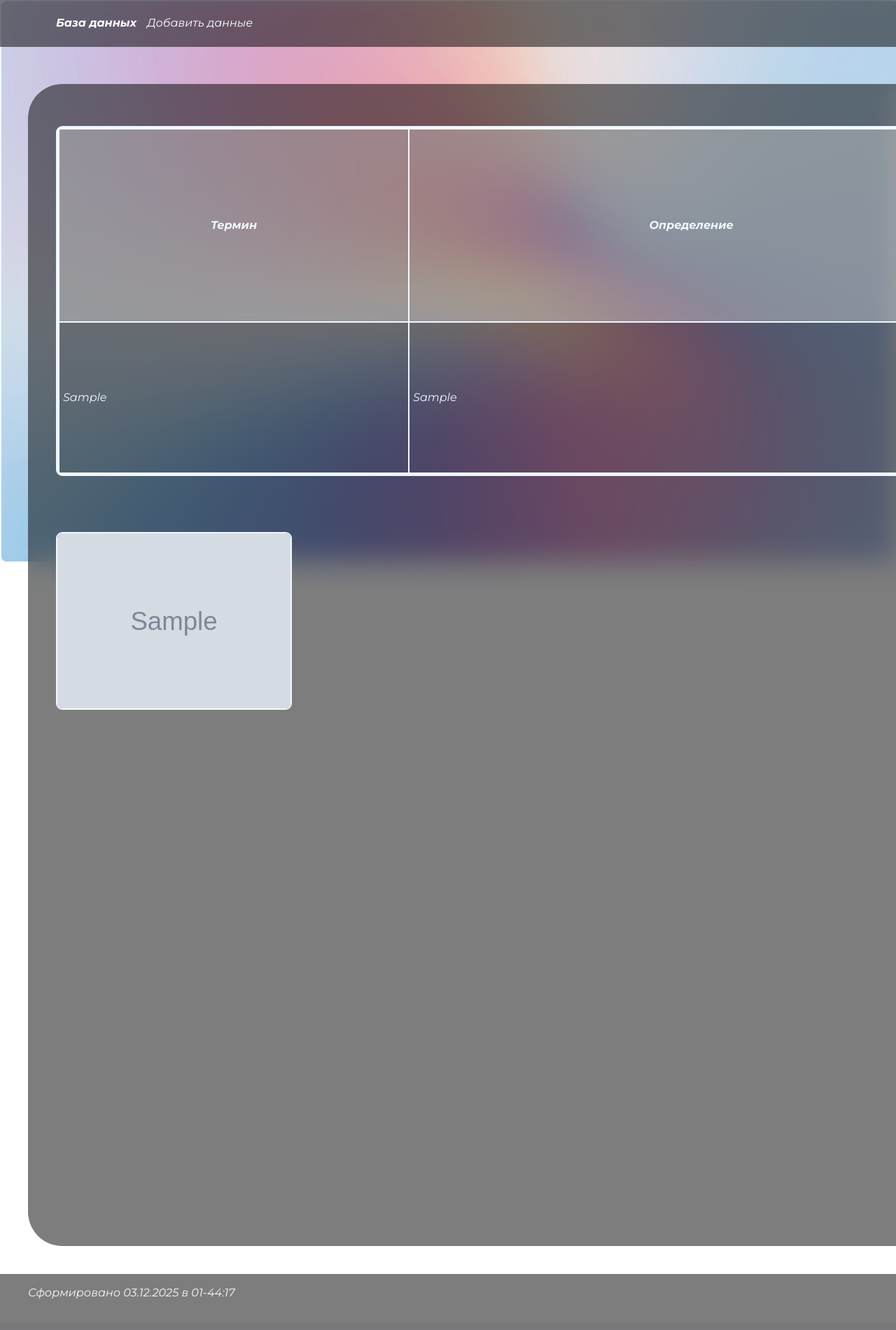
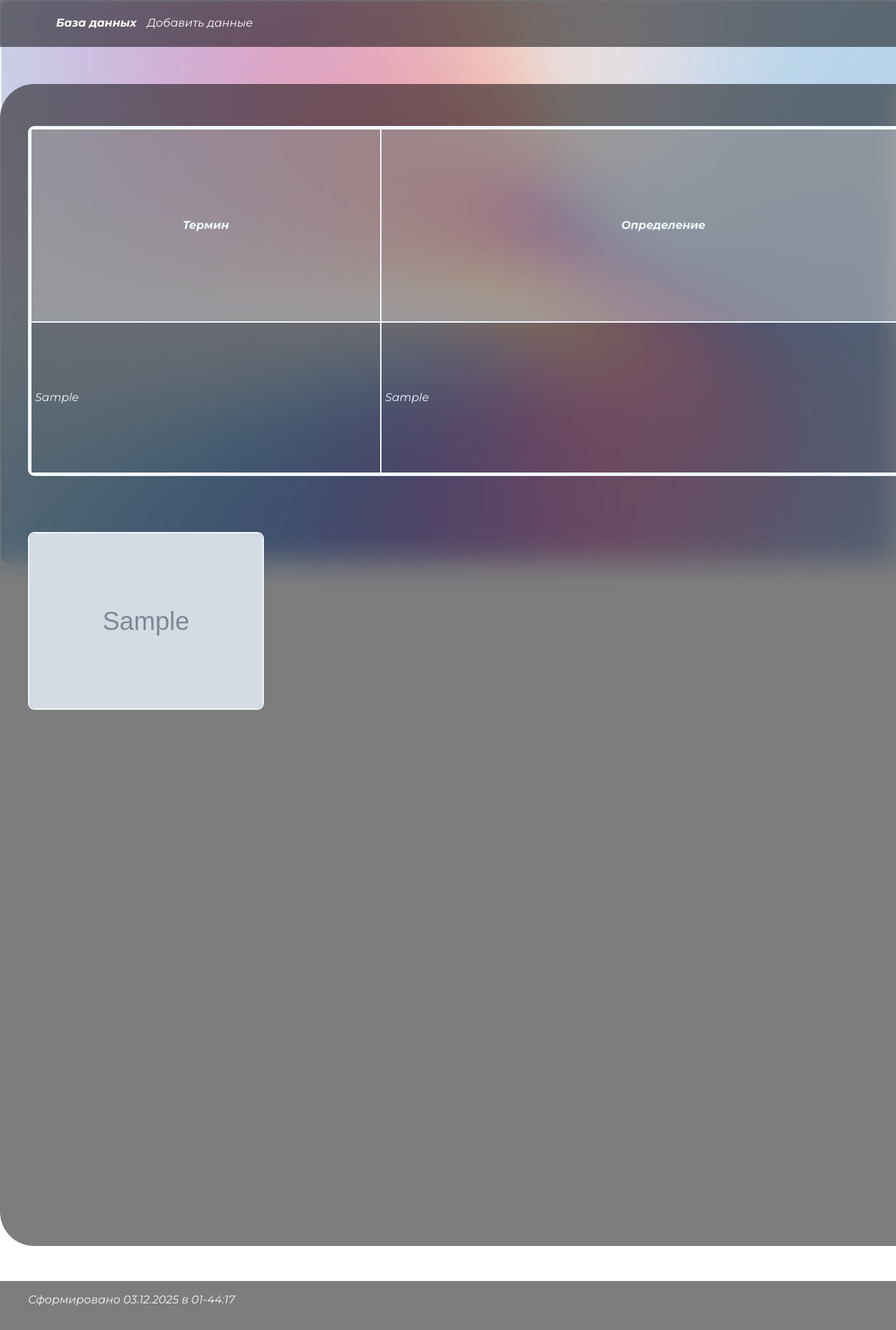
Before and after one commit to wkrgnch/Lab5_Web, a PHP site: page / in a window 1280 px wide; the page is wider, and only the part inside the window is pictured. Shown: that part at 70% size. Before the commit the page ends 1856 px from the top of that part, so only its background shows below. Run offline with PHP 8.4, Linux system fonts and the light colour scheme; tables that the repository leaves empty or names only in its code hold one stand-in row (values such as "Sample post"); grey boxes marked "Sample" are stand-in pictures.

Commit message:
changed styles

```diff
--- a/css/styles.css
+++ b/css/styles.css
@@ -70,7 +70,7 @@ a {
 
 a:hover, a:focus-visible {
     text-decoration: underline;
-    color: rgb(255, 0, 195);
+    color: rgb(255, 183, 238);
 }
 
 .rectangle_info{
@@ -85,7 +85,9 @@ a:hover, a:focus-visible {
     background-color: rgba(0, 0, 0, 0.508);
     backdrop-filter: blur(20px);
 
-    margin: 40px;
+    margin: 0 auto;
+    margin-bottom: 50px;
+    margin-top: 40px;
 
 }
 
--- a/css/styles_addPage.css
+++ b/css/styles_addPage.css
@@ -81,8 +81,8 @@ a:hover, a:focus-visible {
     background-color: rgba(0, 0, 0, 0.508);
     backdrop-filter: blur(20px);
 
-    margin: 90px;
-    margin-left: 490px;
+    margin: 0 auto;
+    margin-top: 90px;
 }
 
 ::placeholder{
```
